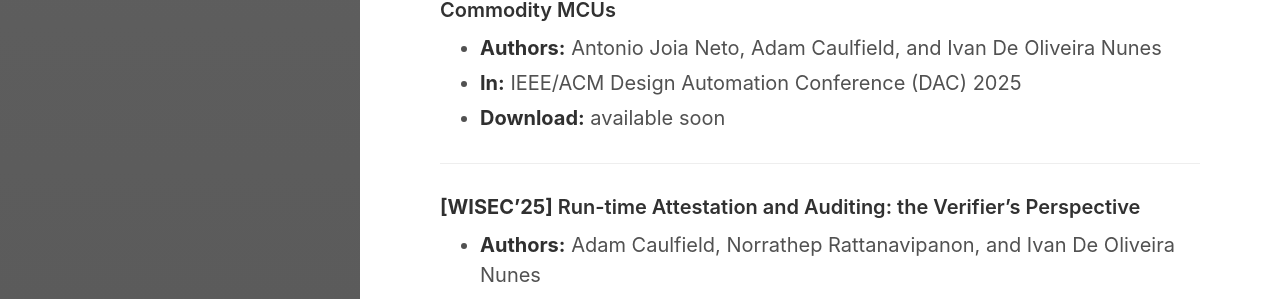
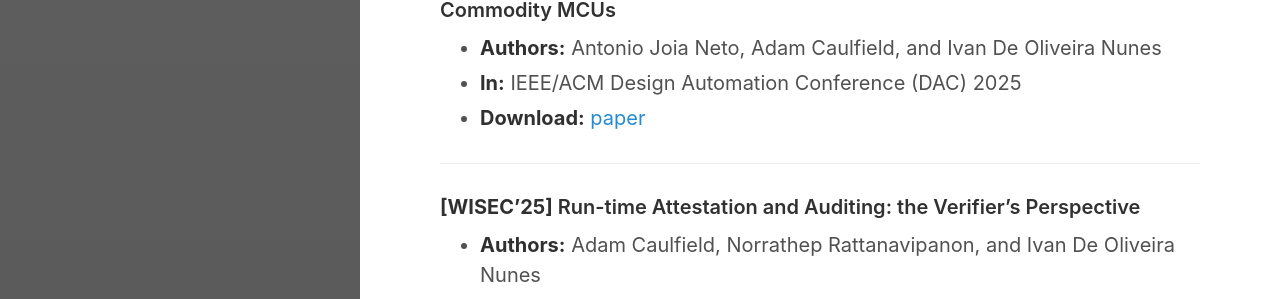
Before and after one commit to ivanolive/ivanolive.github.io, a Jekyll site: the page built from research.md, in a window 1280 px wide. Shown: the part 1354-1653 px from the top of the page. Built offline with Jekyll 4.4.1, drawn with Linux system fonts in a browser that asks for light colours.

Commit message:
Update research.md

```diff
--- a/research.md
+++ b/research.md
@@ -58,7 +58,7 @@ ___
 
 - **Authors:** Antonio Joia Neto, Adam Caulfield, and Ivan De Oliveira Nunes
 - **In:** IEEE/ACM Design Automation Conference (DAC) 2025
-- **Download:** available soon
+- **Download:** [paper](https://cmsauth.uzh.ch/ifi/dam/jcr:c57927e7-8ce1-4586-bb53-ca37d52f6cfd/RAP-TRACK.pdf)
 
 ___
 
```
